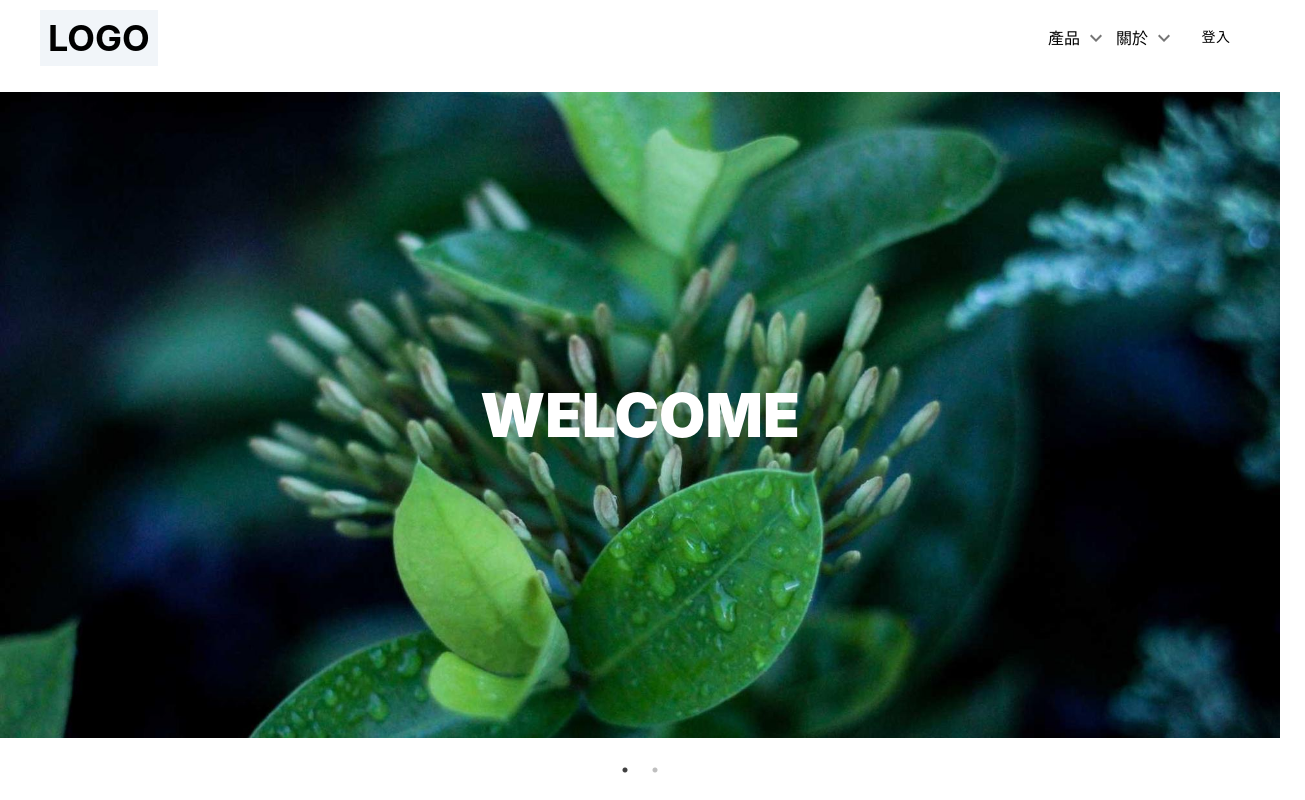
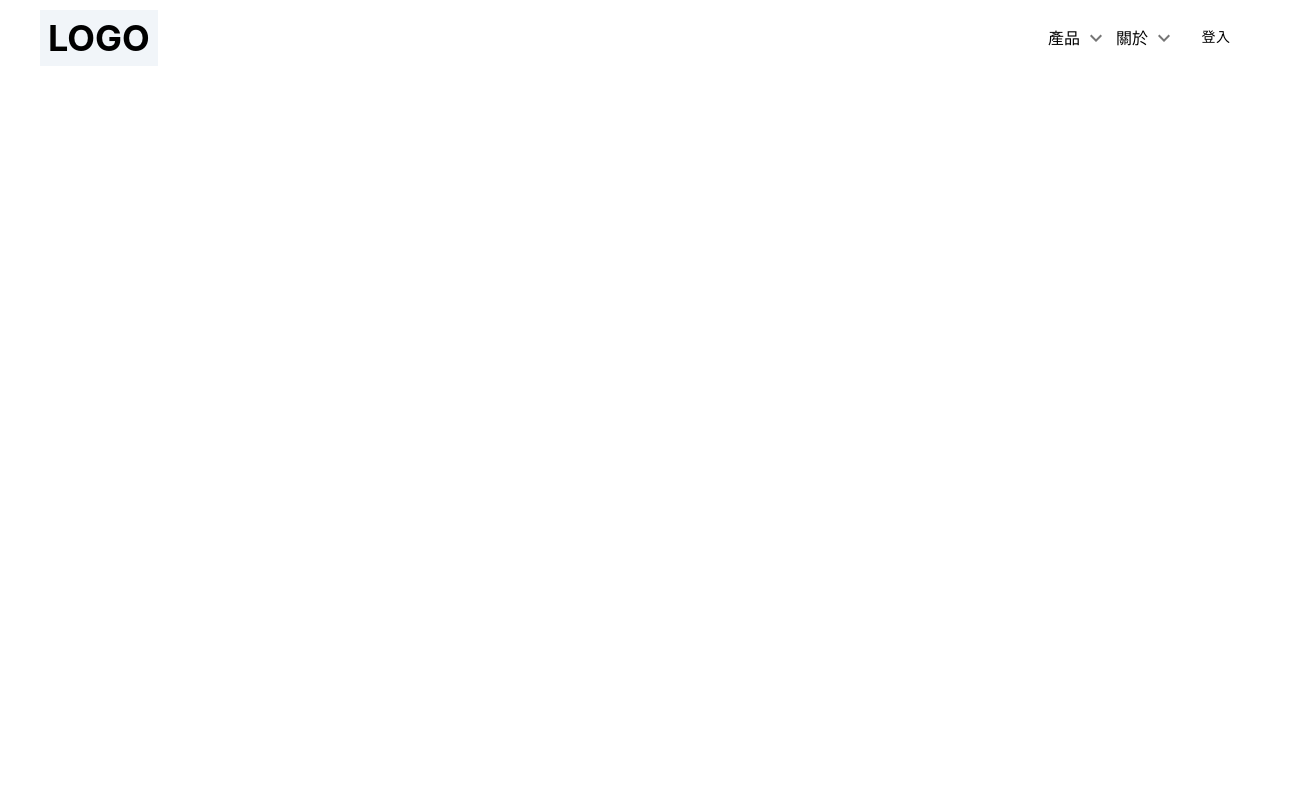
Before and after one commit to imChingHsuan/test, a React (Create React App) app: page / in a window 1280 px wide. Shown: the whole page, 1305 px wide, since content can reach past the window. Built offline with nearby package versions, Linux system fonts and the light colour scheme.

Commit message:
移除react slick

```diff
--- a/package.json
+++ b/package.json
@@ -15,8 +15,6 @@
     "react-dom": "^18.2.0",
     "react-router-dom": "^6.14.2",
     "react-scripts": "5.0.1",
-    "react-slick": "^0.29.0",
-    "slick-carousel": "^1.8.1",
     "web-vitals": "^2.1.4"
   },
   "scripts": {
--- a/src/pages/Home/Home.js
+++ b/src/pages/Home/Home.js
@@ -1,11 +1,8 @@
-import "slick-carousel/slick/slick.css";
-import "slick-carousel/slick/slick-theme.css";
-import SlickComponent from "./SlickComponent";
-
+import ProductIntro from "./ProductIntro";
 const Home = () => {
   return (
-    <div className="flex flex-col">
-      <SlickComponent />
+    <div className="flex flex-col px-10">
+      <ProductIntro />
     </div>
   );
 };
--- /dev/null
+++ b/src/pages/Home/ProductIntro.js
@@ -0,0 +1,4 @@
+const ProductIntro = () => {
+  return;
+};
+export default ProductIntro;
--- a/src/pages/Home/SlickComponent.js
+++ /dev/null
@@ -1,40 +0,0 @@
-import "slick-carousel/slick/slick.css";
-import "slick-carousel/slick/slick-theme.css";
-import Slider from "react-slick";
-import greenLeavesImage from "../../images/greenLeaves.jpg";
-import mountain from "../../images/mountain.jpg";
-import { Box } from "@mui/material";
-const SlickComponent = () => {
-  const settings = {
-    dots: true,
-    infinite: true,
-    speed: 500,
-    slidesToShow: 1,
-    slidesToScroll: 1,
-  };
-  const silderData = [
-    {
-      alt: "Green Leaves Image",
-      src: greenLeavesImage,
-      className: "text-white",
-    },
-    { alt: "Mountain Image", src: mountain, className: "" },
-  ];
-  return (
-    <Slider {...settings}>
-      {silderData.map(({ alt, src, className }) => (
-        <div key={alt}>
-          <Box
-            className={`relative h-[85vh] w-full flex items-center justify-center ${className}`}
-          >
-            <img src={src} alt={alt} className="object-cover" />
-            <div className="absolute inset-0 flex items-center justify-center font-black text-6xl">
-              WELCOME
-            </div>
-          </Box>
-        </div>
-      ))}
-    </Slider>
-  );
-};
-export default SlickComponent;
```
Also changed, not shown: 1 other file (tests, documents, lock files or other folders).
